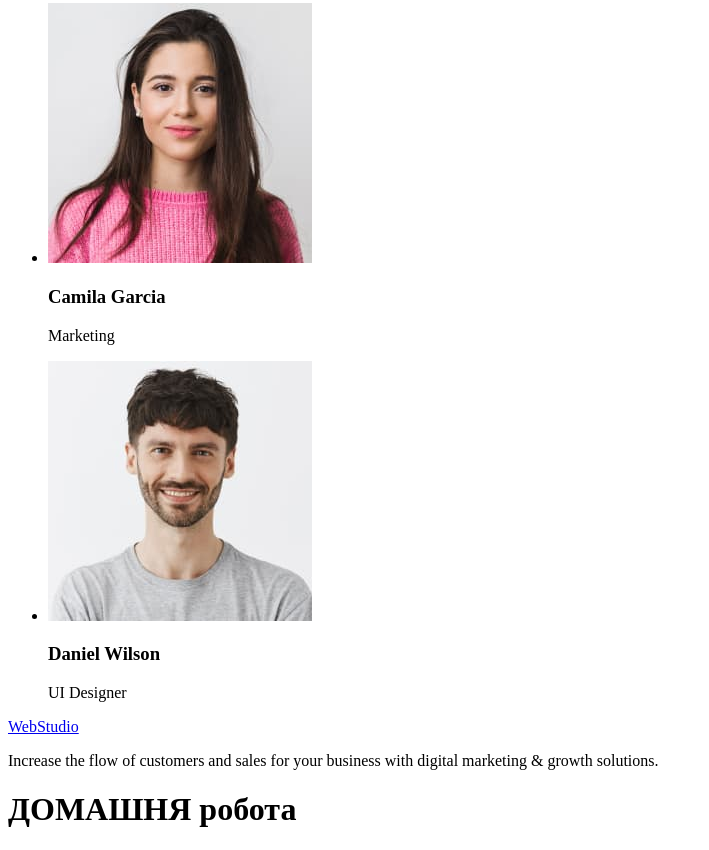
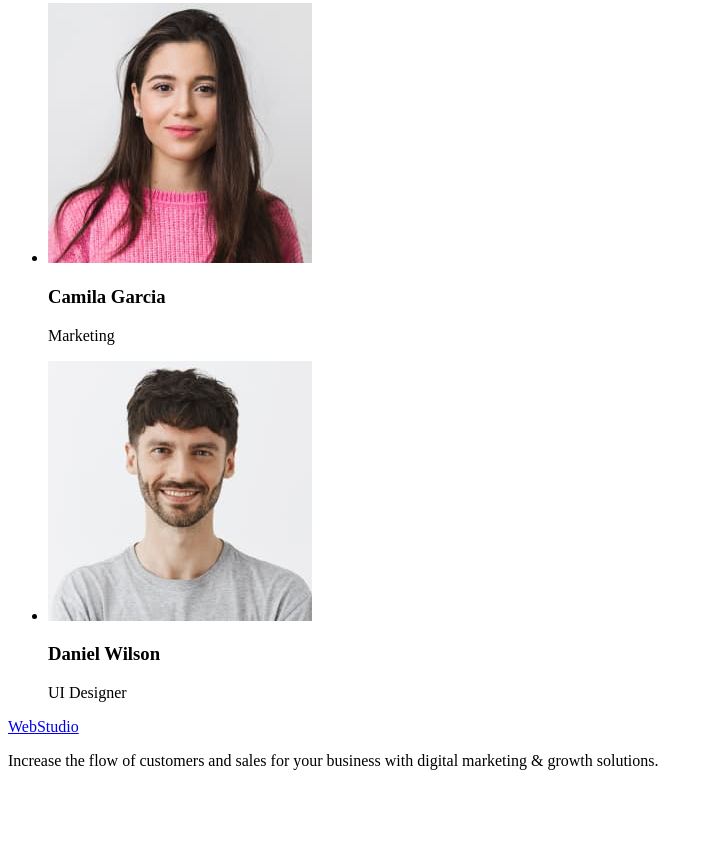
Before and after one commit to NikitinaAlina/goit-markup-hw-01, a plain HTML site: page index.html in a window 1280 px wide. Shown: the part 2351-3201 px from the top of the page, without its empty margins (0-709 px from the left). After the commit the page ends 3137 px from the top, so only its background shows below. Drawn offline with Linux system fonts and the light colour scheme.

Commit message:
Update index.html

```diff
--- a/index.html
+++ b/index.html
@@ -124,5 +124,3 @@
     </footer>
   </body>
 </html>
-
-<h1>ДОМАШНЯ робота</h1>
```
